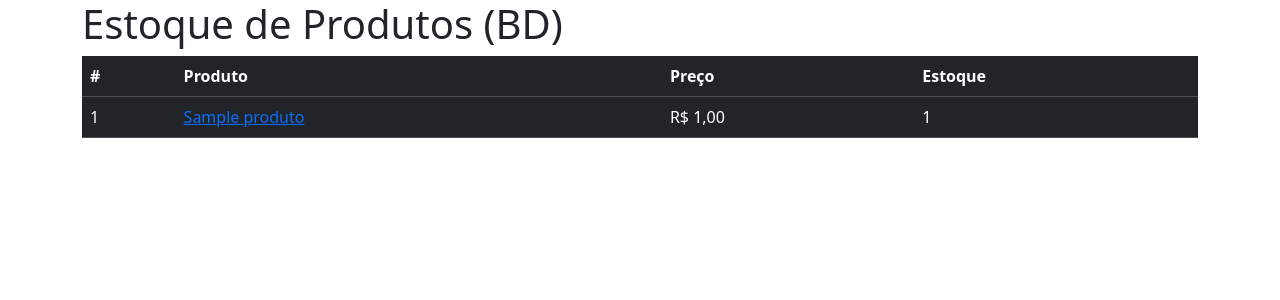
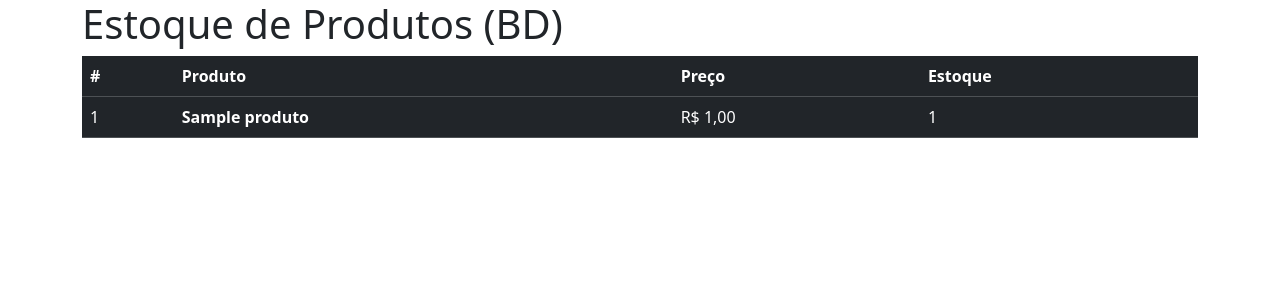
Before and after one commit to fabcurvello/djangoComMysql, a Django app: page / in a window 1280 px wide. Shown: the top 300 px of the page. Run offline with Django 4.2, Linux system fonts and the light colour scheme; tables that the repository leaves empty hold one stand-in row (values such as "Sample post"); grey boxes marked "Sample" are stand-in pictures; some libraries are stand-ins or nearby versions.

Commit message:
Exibir dados do BD na template. Adaptações mínimas em CSS para link

```diff
--- /dev/null
+++ b/apphome/static/css/styles.css
@@ -0,0 +1,5 @@
+a {
+    color: #fff;
+    text-decoration: none;
+    font-weight: bold;
+}
--- a/apphome/templates/index.html
+++ b/apphome/templates/index.html
@@ -1,10 +1,12 @@
 {% load bootstrap5 %}
+{% load static %}
 <!DOCTYPE html>
 <html lang="pt-br">
 <head>
     <meta charset="UTF-8">
     <title>INDEX</title>
     {% bootstrap_css %}
+    <link href="{% static 'css/styles.css' %}" rel="stylesheet">
 </head>
 <body>
     <div class="container">
@@ -37,7 +39,7 @@
                               <button type="button" class="btn-close" data-bs-dismiss="modal" aria-label="Fechar">
                               </button>
                           </div>
-                          <div class="modal-body">
+                          <div class="modal-body" align="center">
                               <img src="{{produto.imagem.url}}" class="img-fluid" alt="{{ produto.nome }}">
                           </div>
                         </div>
```
